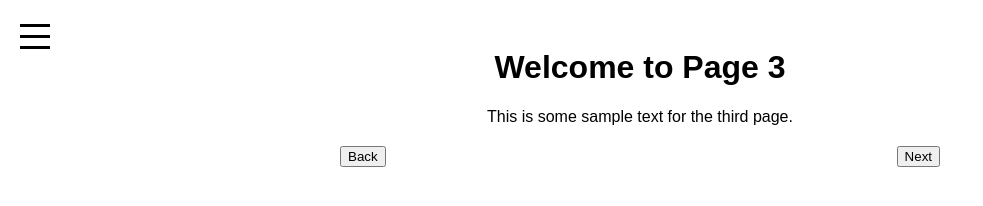
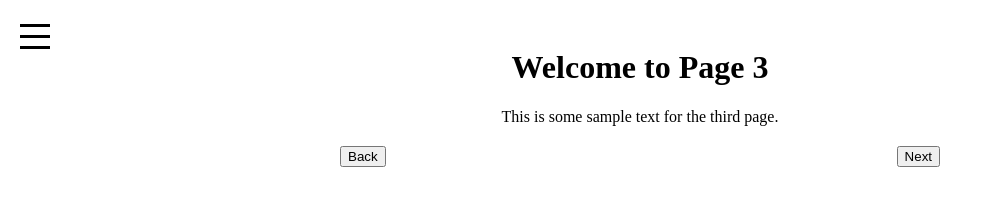
Before and after one commit to evjohnston/usenet_histories_project, a plain HTML site: page page3.html in a window 1280 px wide. Shown: the whole page, without its empty margins (0-983 px from the left). Drawn offline with Linux system fonts and the light colour scheme.

Commit message:
Update page3.html

```diff
--- a/page3.html
+++ b/page3.html
@@ -5,7 +5,7 @@
     <meta name="viewport" content="width=device-width, initial-scale=1.0">
     <title>Page 3</title>
     <style>
-        body { font-family: Arial, sans-serif; text-align: center; }
+        body { font-family: Times New Roman, serif; text-align: center; }
         .container { max-width: 600px; margin: 0 auto; padding: 20px; }
         .button-group { margin-top: 20px; display: flex; justify-content: space-between; }
         .hamburger-menu {
```
